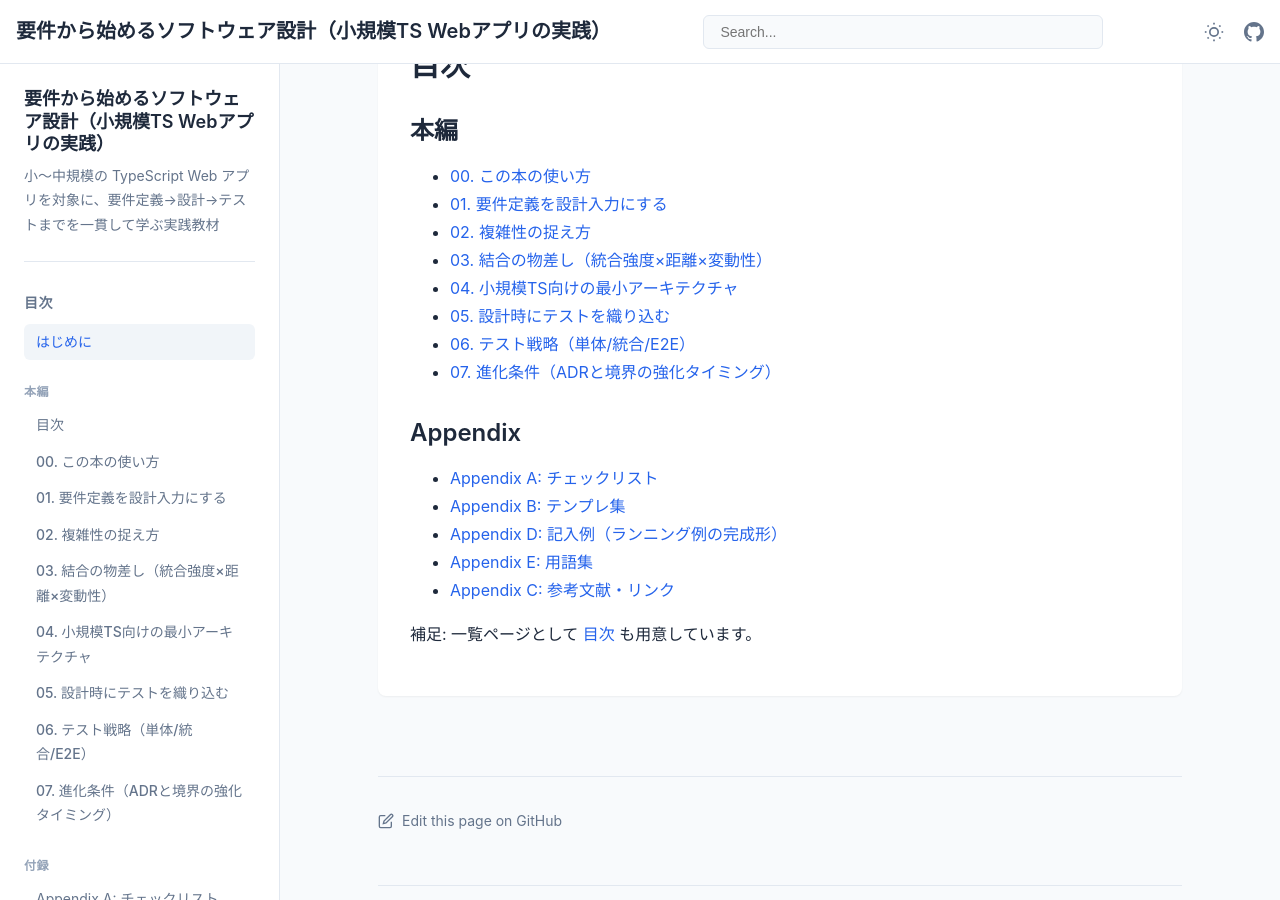
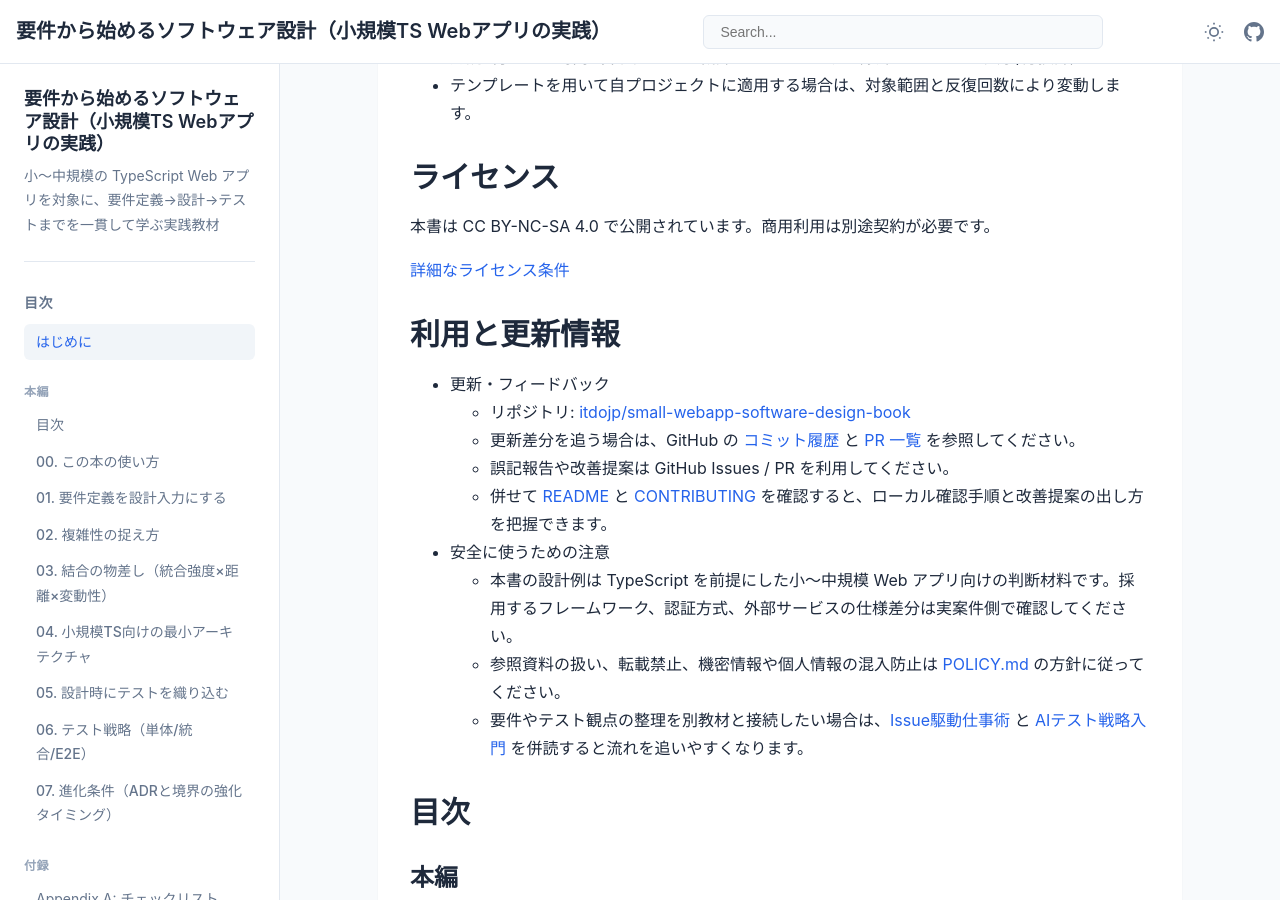
Before and after one commit to itdojp/small-webapp-software-design-book, a Jekyll site: the page built from docs/index.md, in a window 1280 px wide and 900 px high, scrolled down 2117 px. Built offline with Jekyll 4.4.1, drawn with Linux system fonts in a browser that asks for light colours; some of the changed text lies outside the part shown.

Commit message:
Address Copilot review feedback on license links

```diff
--- a/docs/index.md
+++ b/docs/index.md
@@ -44,6 +44,12 @@ permalink: /
 - 共通題材（ランニング例）として「小規模タスク管理（期限/権限/通知）」を全章で用います
 - 本書で「何をどの粒度で守るか」を整理した後、AI を使ったテスト観点の具体化やレビュー手順まで広げたい場合は、関連教材 [ai-testing-strategy-book](https://github.com/itdojp/ai-testing-strategy-book) を併読すると接続しやすくなります
 
+## 最初の 1 クリック
+
+- 実装前に全体像と進め方を掴みたい場合は、[00. この本の使い方]({{ '/chapters/00-about-this-book/' | relative_url }}) から読み始めてください。
+- すぐに実務へ適用したい場合は、[Appendix A: チェックリスト]({{ '/appendix/A-checklists/' | relative_url }})、[Appendix B: テンプレ集]({{ '/appendix/B-templates/' | relative_url }})、[Appendix D: 記入例]({{ '/appendix/D-samples/' | relative_url }}) を先に参照すると使いどころが掴みやすくなります。
+- 用語で止まりやすい場合は、[Appendix E: 用語集]({{ '/appendix/E-glossary/' | relative_url }}) と [Appendix C: 参考文献・リンク]({{ '/appendix/C-references/' | relative_url }}) を手元に置いて読み進めてください。
+
 ## 学習成果
 
 - 要求を合意済みの要件・仕様に分解し、設計入力として扱える成果物（要件/仕様/意思決定ログ）を作成できるようになる。
@@ -64,6 +70,20 @@ permalink: /
 ## ライセンス
 
 本書は CC BY-NC-SA 4.0 で公開されています。商用利用は別途契約が必要です。
+
+[詳細なライセンス条件](https://github.com/itdojp/small-webapp-software-design-book/blob/main/LICENSE.md)
+
+## 利用と更新情報
+
+- 更新・フィードバック
+  - リポジトリ: [itdojp/small-webapp-software-design-book](https://github.com/itdojp/small-webapp-software-design-book)
+  - 更新差分を追う場合は、GitHub の [コミット履歴](https://github.com/itdojp/small-webapp-software-design-book/commits/main/) と [PR 一覧](https://github.com/itdojp/small-webapp-software-design-book/pulls) を参照してください。
+  - 誤記報告や改善提案は GitHub Issues / PR を利用してください。
+  - 併せて [README](https://github.com/itdojp/small-webapp-software-design-book/blob/main/README.md) と [CONTRIBUTING](https://github.com/itdojp/small-webapp-software-design-book/blob/main/CONTRIBUTING.md) を確認すると、ローカル確認手順と改善提案の出し方を把握できます。
+- 安全に使うための注意
+  - 本書の設計例は TypeScript を前提にした小〜中規模 Web アプリ向けの判断材料です。採用するフレームワーク、認証方式、外部サービスの仕様差分は実案件側で確認してください。
+  - 参照資料の扱い、転載禁止、機密情報や個人情報の混入防止は [POLICY.md](https://github.com/itdojp/small-webapp-software-design-book/blob/main/POLICY.md) の方針に従ってください。
+  - 要件やテスト観点の整理を別教材と接続したい場合は、[Issue駆動仕事術](https://itdojp.github.io/issue-driven-work-book/) と [AIテスト戦略入門](https://itdojp.github.io/ai-testing-strategy-book/) を併読すると流れを追いやすくなります。
 
 ## 目次
 
```
